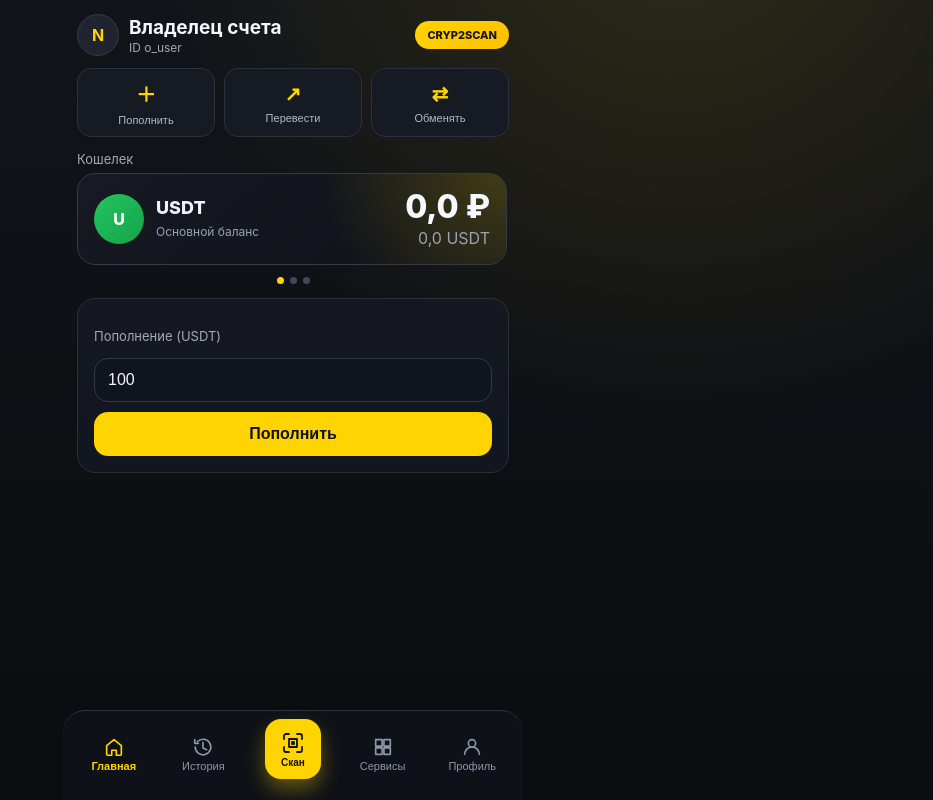
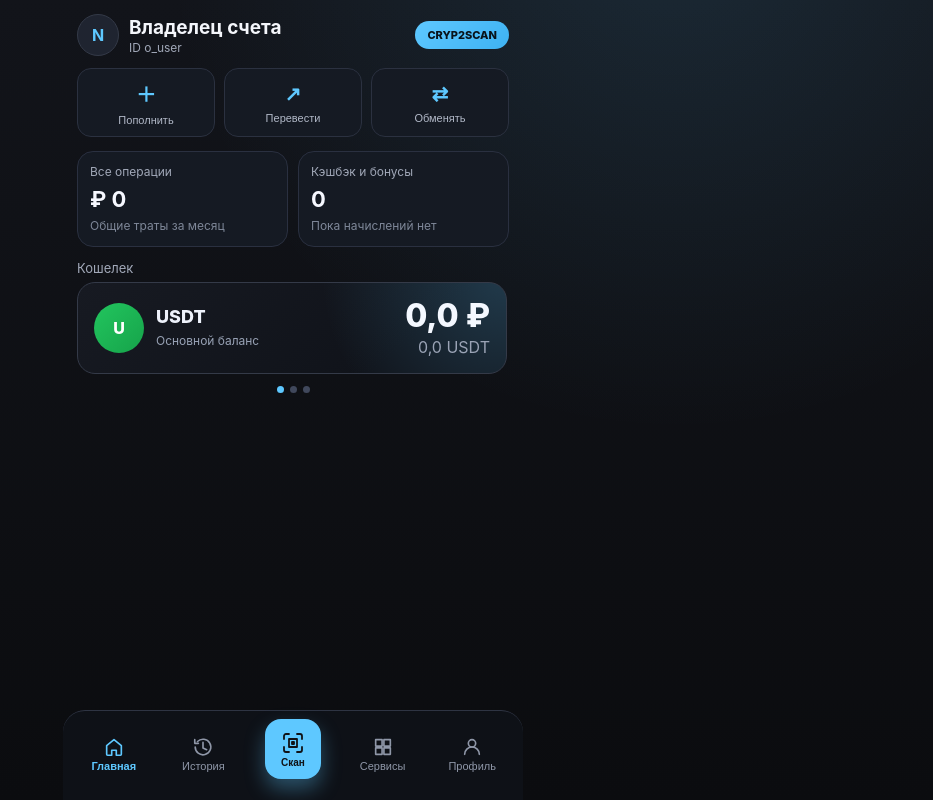
Before and after one commit to disa123155352/Cryp2Scan, a React app in the folder frontend/: page / in a window 1280 px wide. Shown: the whole page, without its empty margins (347-1280 px from the left). Built offline with nearby package versions, Linux system fonts and the light colour scheme; no server answers; the HTML template or start-up script is replaced by a standard one.

Commit message:
Home: restore mini cards, remove lower topup, calm blue palette

```diff
--- a/frontend/src/pages/HomePage.jsx
+++ b/frontend/src/pages/HomePage.jsx
@@ -2,8 +2,8 @@ import { useState } from "react";
 import { apiPost } from "../api/client";
 
 export default function HomePage({ homeData, telegramId, onTopUpDone }) {
-  const [amount, setAmount] = useState("100");
   const [status, setStatus] = useState({ type: "", text: "" });
+  const [isTopUpLoading, setIsTopUpLoading] = useState(false);
   const [activeBalanceCard, setActiveBalanceCard] = useState(0);
   const shortId = telegramId?.slice(-6) || "000000";
   const balances = homeData?.balance || {};
@@ -42,19 +42,18 @@ export default function HomePage({ homeData, telegramId, onTopUpDone }) {
     });
 
   const topUp = async () => {
-    const value = Number(amount);
-    if (!Number.isFinite(value) || value <= 0) {
-      setStatus({ type: "bad", text: "Введите корректную сумму" });
-      return;
-    }
+    const value = 100;
 
     try {
+      setIsTopUpLoading(true);
       setStatus({ type: "label", text: "Пополнение..." });
       await apiPost("/topup", { telegramId, amountUsdt: value });
-      setStatus({ type: "ok", text: "Баланс успешно пополнен" });
+      setStatus({ type: "ok", text: `Баланс пополнен на ${value} USDT` });
       onTopUpDone?.();
     } catch {
       setStatus({ type: "bad", text: "Ошибка пополнения" });
+    } finally {
+      setIsTopUpLoading(false);
     }
   };
 
@@ -72,9 +71,9 @@ export default function HomePage({ homeData, telegramId, onTopUpDone }) {
       </section>
 
       <section className="home-actions">
-        <button type="button" className="action-btn" onClick={topUp}>
+        <button type="button" className={`action-btn ${isTopUpLoading ? "loading" : ""}`} onClick={topUp}>
           <span>＋</span>
-          <small>Пополнить</small>
+          <small>{isTopUpLoading ? "Пополнение..." : "Пополнить"}</small>
         </button>
         <button type="button" className="action-btn">
           <span>↗</span>
@@ -84,6 +83,20 @@ export default function HomePage({ homeData, telegramId, onTopUpDone }) {
           <span>⇄</span>
           <small>Обменять</small>
         </button>
+      </section>
+      {status.text && <p className={`home-status ${status.type}`}>{status.text}</p>}
+
+      <section className="home-mini-cards">
+        <article className="mini-card">
+          <p>Все операции</p>
+          <h3>₽ 0</h3>
+          <span>Общие траты за месяц</span>
+        </article>
+        <article className="mini-card">
+          <p>Кэшбэк и бонусы</p>
+          <h3>0</h3>
+          <span>Пока начислений нет</span>
+        </article>
       </section>
 
       <section className="wallet-slider-wrap">
@@ -118,19 +131,6 @@ export default function HomePage({ homeData, telegramId, onTopUpDone }) {
           ))}
         </div>
       </section>
-
-      <section className="card">
-        <p className="label">Пополнение (USDT)</p>
-        <input
-          className="input"
-          value={amount}
-          onChange={(e) => setAmount(e.target.value)}
-          inputMode="decimal"
-          placeholder="Сумма"
-        />
-        <button className="primary-btn" type="button" onClick={topUp}>Пополнить</button>
-        {status.text && <p className={status.type}>{status.text}</p>}
-      </section>
     </div>
   );
 }
--- a/frontend/src/styles/app.css
+++ b/frontend/src/styles/app.css
@@ -6,12 +6,12 @@
   --text: #f4f6fb;
   --sub: #a1a8b8;
   --line: #2a2f3b;
-  --yellow: #ffd400;
-  --yellow-dark: #f0c400;
+  --yellow: #5ec8ff;
+  --yellow-dark: #41b4ee;
   --black: #101216;
   --danger: #ff5d5d;
   --success: #35d28f;
-  --nav-accent: #ffd400;
+  --nav-accent: #5ec8ff;
   --nav-muted: #8f97a8;
 }
 
@@ -22,7 +22,7 @@
 body {
   margin: 0;
   background:
-    radial-gradient(circle at 80% -10%, rgba(255, 212, 0, 0.12), transparent 38%),
+    radial-gradient(circle at 80% -10%, rgba(94, 200, 255, 0.12), transparent 38%),
     linear-gradient(180deg, var(--bg-soft) 0%, var(--bg) 100%);
   color: var(--text);
   font-family: "SF Pro Display", -apple-system, BlinkMacSystemFont, "Segoe UI", Roboto, sans-serif;
@@ -84,12 +84,17 @@ body {
 }
 
 .home-badge {
-  background: linear-gradient(135deg, #ffd400, #ffbf00);
-  color: #15171d;
+  background: linear-gradient(135deg, #5ec8ff, #3eb2f2);
+  color: #09131a;
   border-radius: 999px;
   padding: 7px 12px;
   font-size: 11px;
   font-weight: 800;
+}
+
+.home-status {
+  margin: -4px 2px 12px;
+  font-size: 13px;
 }
 
 .home-actions {
@@ -122,6 +127,42 @@ body {
 .action-btn small {
   font-size: 11px;
   color: #b2b9c8;
+}
+
+.action-btn.loading {
+  border-color: #4aa9d9;
+  background: linear-gradient(180deg, #1a2330 0%, #131a24 100%);
+}
+
+.home-mini-cards {
+  display: grid;
+  grid-template-columns: 1fr 1fr;
+  gap: 10px;
+  margin-bottom: 12px;
+}
+
+.mini-card {
+  background: #151a23;
+  border: 1px solid #2a3040;
+  border-radius: 16px;
+  padding: 12px;
+}
+
+.mini-card p {
+  margin: 0;
+  color: var(--sub);
+  font-size: 12px;
+}
+
+.mini-card h3 {
+  margin: 7px 0 2px;
+  color: #f6f8ff;
+  font-size: 22px;
+}
+
+.mini-card span {
+  color: #7e8798;
+  font-size: 12px;
 }
 
 .card {
@@ -167,7 +208,7 @@ body {
   min-width: calc(100% - 2px);
   scroll-snap-align: start;
   background:
-    radial-gradient(circle at 100% -10%, rgba(255, 212, 0, 0.22), transparent 42%),
+    radial-gradient(circle at 100% -10%, rgba(94, 200, 255, 0.22), transparent 42%),
     linear-gradient(140deg, #171a22 0%, #10131a 75%);
   border: 1px solid #343a48;
   border-radius: 18px;
@@ -419,7 +460,7 @@ body {
   height: 56px;
   border-radius: 16px;
   justify-self: center;
-  box-shadow: 0 10px 20px rgba(255, 212, 0, 0.35);
+  box-shadow: 0 10px 20px rgba(94, 200, 255, 0.35);
 }
 
 .scan-btn .nav-icon {
```
